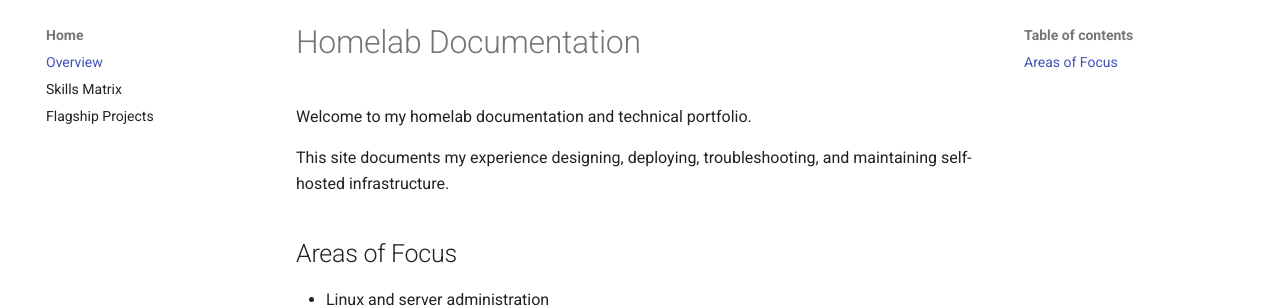
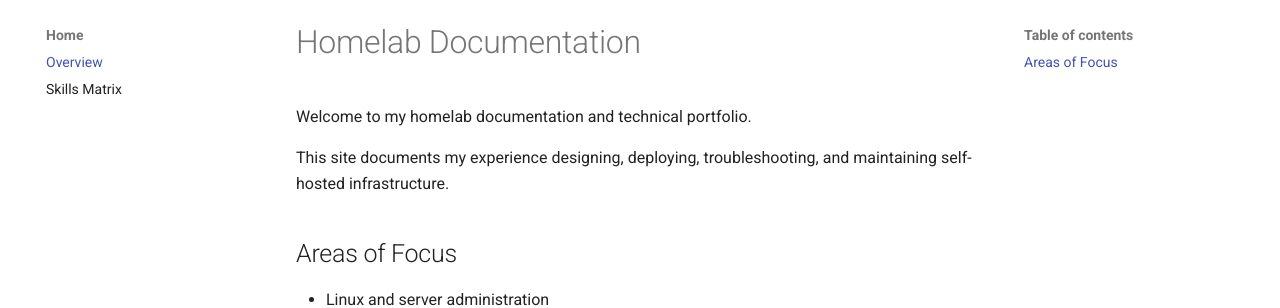
Before and after one commit to bhummmel/BTestLab, an MkDocs documentation site: the page built from docs/index.md, in a window 1280 px wide. Shown: the part 124-432 px from the top of the page. Built offline with MkDocs 1.6.1 and Material for MkDocs 9.7.7, drawn with Linux system fonts in a browser that asks for light colours.

Commit message:
Update mkdocs.yml

```diff
--- a/mkdocs.yml
+++ b/mkdocs.yml
@@ -29,9 +29,9 @@ nav:
   - Home:
       - Overview: index.md
       - Skills Matrix: skills-matrix.md
-      - Flagship Projects: flagship-projects.md
 
   - Flagship Projects:
+      - Overview: flagship-projects.md
       - Unraid Infrastructure Platform: infrastructure/unraid.md
       - TrueNAS GPU Acceleration & Local AI: ai-infrastructure/truenas-gpu-acceleration-and-local-ai.md
       - TrueNAS GPU Passthrough & AI VM: ai-infrastructure/truenas-gpu-passthrough-and-ai-vm.md
```
